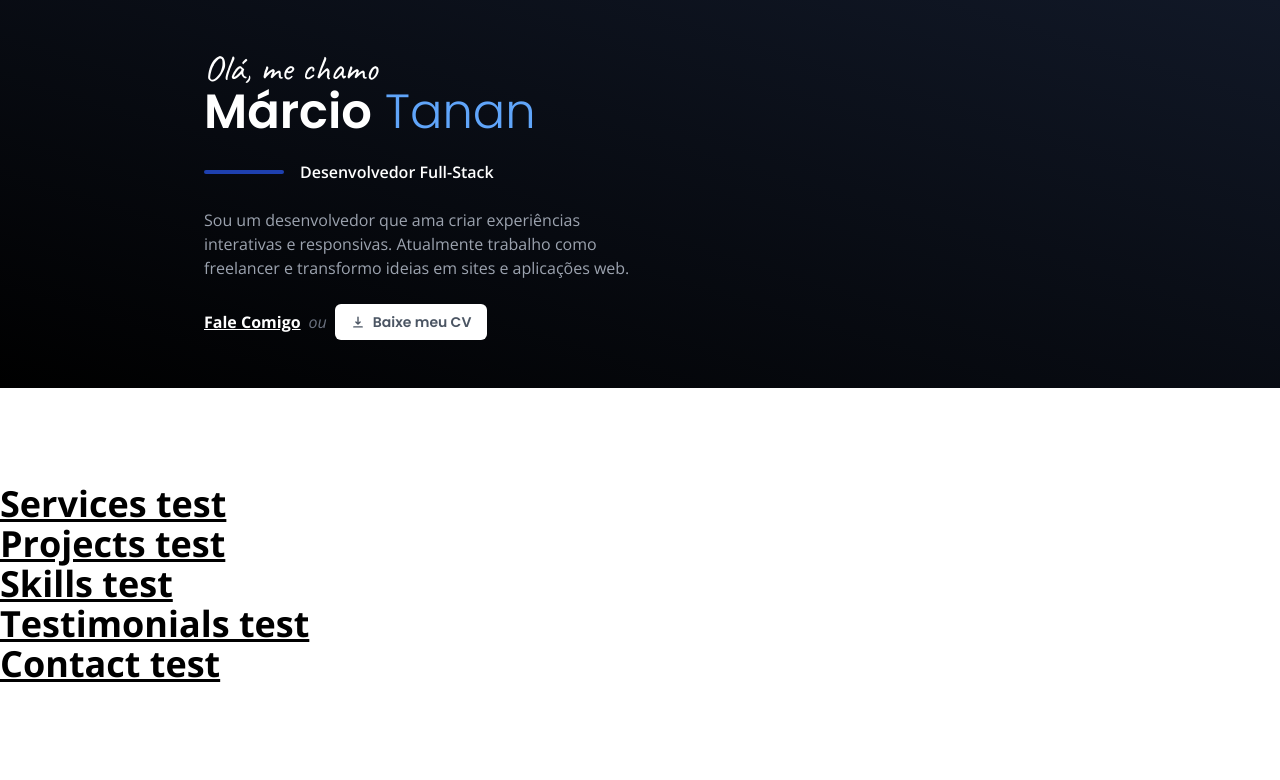
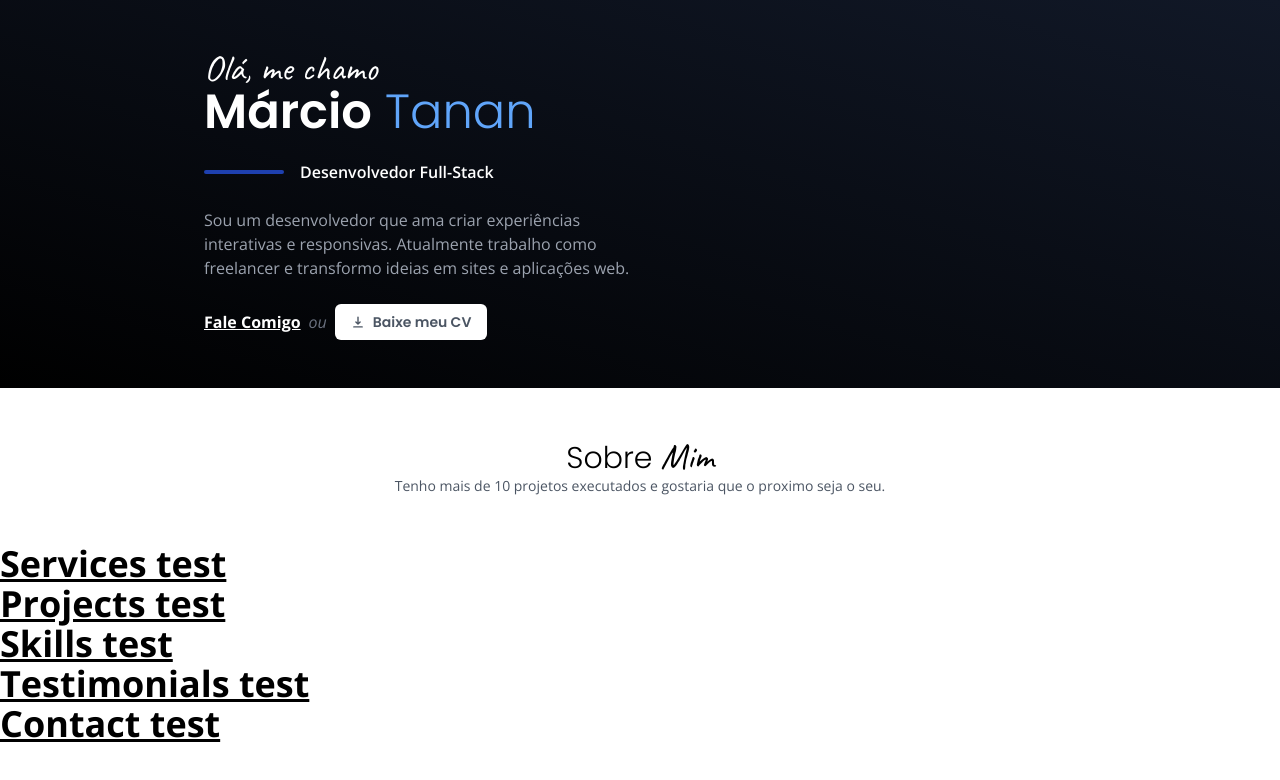
Before and after one commit to MarcioTanan/Meu-Portfolio, a React (Vite) app in the folder react-portfolio-dev/: page / in a window 1280 px wide. Shown: the top 780 px of the page. Built offline with nearby package versions, Linux system fonts and the light colour scheme.

Commit message:
update project

```diff
--- a/react-portfolio-dev/src/components/About.tsx
+++ b/react-portfolio-dev/src/components/About.tsx
@@ -3,8 +3,12 @@ export function About() {
     <section className="container mx-auto my-4 max-w-5xl p-4">
     <div className="p-4 text-center">
     <h2>
-      <span></span>
+      <span className="mr-2 font-headline text-3xl">Sobre</span>
+      <span className="font-handwriting text-4xl">Mim</span>
     </h2>
+    <p
+     className="relative text-sm text-gray-600">Tenho mais de 10 projetos executados e gostaria que o proximo seja o seu.
+    </p>
     </div>
    </section>
   )
--- a/react-portfolio-dev/src/components/Hero.tsx
+++ b/react-portfolio-dev/src/components/Hero.tsx
@@ -30,7 +30,9 @@ export function Hero() {
             </a>
           </div>
         </div>
-        <div className="basis-1/2"></div>
+        <div className="basis-1/2">
+
+        </div>
       </div>
 
     </section>
```
Also changed, not shown: react-portfolio-dev/src/assets/profile-pic (1).png (added).
